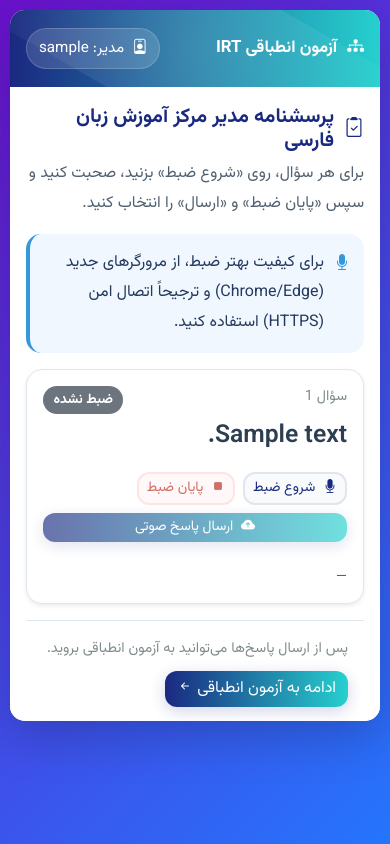
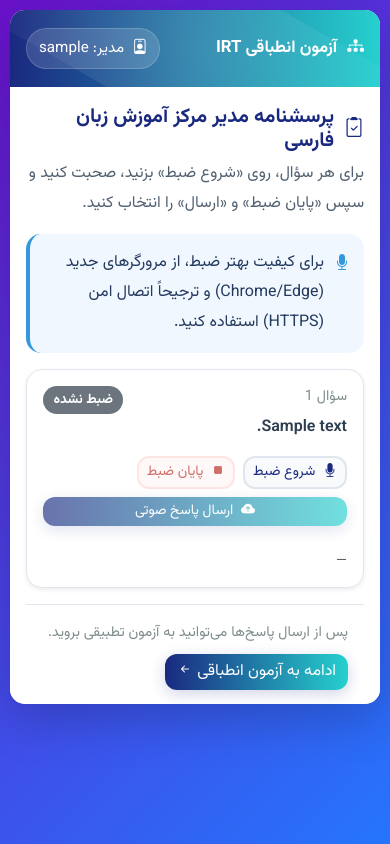
Before and after one commit to mojtabaalmasi/adaptive_test, a Flask app: template templates/manager_survey.html in a window 390 px wide. Run offline with Flask 3, Linux system fonts and the light colour scheme; the template is opened without the code that fills it: most values are stand-ins (such as "Sample title", 1, 10 or a date in 2020); parts of the project's set-up code (start-up, migrations or seed data) failed here and were passed over; some libraries are stand-ins or nearby versions.

Commit message:
Update manager_survey.html

```diff
--- a/templates/manager_survey.html
+++ b/templates/manager_survey.html
@@ -1,4 +1,4 @@
-<!-- templates/manager_survey.html (FIXED) -->
+<!-- templates/manager_survey.html (FINAL - consistent typography) -->
 <!doctype html>
 <html lang="fa" dir="rtl">
 <head>
@@ -6,12 +6,16 @@
   <meta name="viewport" content="width=device-width,initial-scale=1" />
   <title>پرسشنامه مدیر مرکز | آزمون انطباقی</title>
 
-  <link href="https://cdn.jsdelivr.net/npm/bootstrap@5.3.3/dist/css/bootstrap.rtl.min.css" rel="stylesheet" integrity="sha384-..." crossorigin="anonymous">
+  <!-- Bootstrap 5 (RTL) -->
+  <link href="https://cdn.jsdelivr.net/npm/bootstrap@5.3.3/dist/css/bootstrap.rtl.min.css" rel="stylesheet">
+  <!-- Bootstrap Icons -->
   <link href="https://cdn.jsdelivr.net/npm/bootstrap-icons@1.11.3/font/bootstrap-icons.css" rel="stylesheet">
+  <!-- Font -->
   <link href="https://fonts.googleapis.com/css2?family=Vazirmatn:wght@300;400;500;600;700&display=swap" rel="stylesheet">
 
   <style>
     *{ box-sizing:border-box; }
+
     body{
       font-family:'Vazirmatn','Vazir',Tahoma,sans-serif;
       min-height:100vh;
@@ -23,6 +27,7 @@
       justify-content:center;
       align-items:flex-start;
     }
+
     .app-shell{
       width:100%;
       max-width: 980px;
@@ -32,6 +37,7 @@
       box-shadow:0 15px 50px rgba(0,0,0,.2);
       animation: fadeIn .8s ease;
     }
+
     .app-header{
       background: linear-gradient(90deg, #1a2980 0%, #26d0ce 100%);
       color:#fff;
@@ -49,6 +55,7 @@
       background: radial-gradient(circle, rgba(255,255,255,0.12) 0%, rgba(255,255,255,0) 70%);
       transform: rotate(30deg);
     }
+
     .app-header-inner{
       position:relative;
       z-index:1;
@@ -58,6 +65,7 @@
       gap:12px;
       justify-content:space-between;
     }
+
     .brand{
       display:flex;
       align-items:center;
@@ -69,6 +77,7 @@
       white-space:nowrap;
     }
     .brand i{ opacity:.95; }
+
     .user-pill{
       display:flex;
       align-items:center;
@@ -80,10 +89,12 @@
       font-size:.95rem;
       white-space:nowrap;
     }
+
     .content{
       padding: 22px 24px 0;
       background:#fff;
     }
+
     .page-title{
       color:#1a2980;
       font-weight:700;
@@ -93,12 +104,14 @@
       align-items:center;
       gap:10px;
     }
+
     .page-subtitle{
       color:#516070;
       line-height:1.9;
       margin:0 0 14px;
       font-size:1rem;
     }
+
     .hint{
       background:#f0f7ff;
       border-radius:15px;
@@ -112,6 +125,8 @@
       margin-bottom: 16px;
     }
     .hint i{ color:#3498db; margin-top:2px; }
+
+    /* Question card */
     .q-card{
       border: 1px solid #e0e6ed !important;
       border-radius: 16px !important;
@@ -123,22 +138,30 @@
       box-shadow: 0 14px 30px rgba(0,0,0,.10) !important;
       border-color:#cfe2ff !important;
     }
+
     .q-meta{
       color:#7f8c8d;
       font-size:.9rem;
       margin-bottom:6px;
     }
+
+    /* FIX: use body-like text sizing (not heading sizing) */
     .q-text{
       color:#2c3e50;
       font-weight:600;
       line-height:1.9;
       margin: 0 0 12px;
+      font-size: 1.05rem; /* consistent with your other pages */
     }
+
     .status-badge{
       font-size:.85rem;
       padding:.45rem .65rem;
       border-radius:999px;
+      white-space:nowrap;
     }
+
+    /* Buttons */
     .btn-grad{
       background: linear-gradient(90deg, #1a2980 0%, #26d0ce 100%) !important;
       border: none !important;
@@ -151,6 +174,7 @@
       transform: translateY(-2px);
       box-shadow: 0 7px 20px rgba(26,41,128,.30);
     }
+
     .btn-soft{
       background:#f8fafc !important;
       border: 2px solid #e0e6ed !important;
@@ -163,6 +187,7 @@
       box-shadow: 0 6px 16px rgba(0,0,0,0.08);
       border-color:#cfe2ff !important;
     }
+
     .btn-danger-soft{
       background:#fff5f5 !important;
       border: 2px solid #ffd6d6 !important;
@@ -175,7 +200,10 @@
       box-shadow: 0 6px 16px rgba(0,0,0,0.08);
       border-color:#ffb3b3 !important;
     }
+
     .btn-wide{ min-width: 200px; }
+
+    /* Recording */
     .rec-dot{
       display:inline-block;
       width:8px;height:8px;border-radius:50%;
@@ -185,6 +213,8 @@
       animation: blink 1s infinite;
     }
     @keyframes blink{ 50%{ opacity: .2; } }
+
+    /* Sticky footer */
     .sticky-footer{
       position: sticky;
       bottom: 0;
@@ -193,33 +223,39 @@
       padding: 14px 16px;
       margin-top: 16px;
     }
+
     .footer-note{
       color:#7f8c8d;
       font-size:.9rem;
       line-height:1.9;
     }
+
     @keyframes fadeIn{
       from{opacity:0; transform: translateY(20px);}
       to{opacity:1; transform: translateY(0);}
     }
+
     @media (max-width: 768px){
       body{ padding: 10px; }
       .app-shell{ border-radius: 15px; }
       .content{ padding: 18px 16px 0; }
       .app-header{ padding: 18px 16px; }
       .btn-wide{ min-width: 100%; }
+      .q-text{ font-size: 1rem; }
     }
   </style>
 </head>
 
 <body>
   <div class="app-shell">
+
     <header class="app-header">
       <div class="app-header-inner">
         <a class="brand" href="{{ url_for('index') }}">
           <i class="bi bi-diagram-3-fill"></i>
           آزمون انطباقی IRT
         </a>
+
         <div class="user-pill">
           <i class="bi bi-person-badge"></i>
           مدیر: {{ user_name or '---' }}
@@ -250,31 +286,34 @@
           <div class="col-12">
             <div class="card q-card shadow-sm">
               <div class="card-body p-3 p-md-4">
+
                 <div class="d-flex align-items-start justify-content-between gap-2">
-                  <div>
+                  <div class="pe-1">
                     <div class="q-meta">سؤال {{ loop.index }}</div>
-                    <h2 class="q-text">{{ q.text }}</h2>
+
+                    <!-- FIX: use <p> instead of <h2> to avoid big default heading sizes -->
+                    <p class="q-text">{{ q.text }}</p>
                   </div>
+
                   <span class="badge bg-secondary status-badge" data-status>ضبط نشده</span>
                 </div>
 
                 <div class="d-flex flex-wrap align-items-center gap-2">
-                  <button class="btn btn-soft btn-sm" data-start>
+                  <button class="btn btn-soft btn-sm" data-start type="button">
                     <i class="bi bi-mic-fill me-1"></i>
                     شروع ضبط
                   </button>
 
-                  <button class="btn btn-danger-soft btn-sm" data-stop disabled>
+                  <button class="btn btn-danger-soft btn-sm" data-stop type="button" disabled>
                     <i class="bi bi-stop-fill me-1"></i>
                     پایان ضبط
                   </button>
 
-                  <button class="btn btn-grad btn-sm btn-wide" data-upload disabled>
+                  <button class="btn btn-grad btn-sm btn-wide" data-upload type="button" disabled>
                     <i class="bi bi-cloud-arrow-up-fill me-1"></i>
                     ارسال پاسخ صوتی
                   </button>
 
-                  <!-- اضافه شد: دانلود دقیق همان blob -->
                   <a class="btn btn-soft btn-sm d-none" data-download href="#" download>
                     <i class="bi bi-download me-1"></i>
                     دانلود فایل ضبط‌شده
@@ -302,7 +341,7 @@
         </div>
 
         <div class="sticky-footer d-flex flex-column flex-md-row justify-content-between align-items-start align-items-md-center gap-2">
-          <div class="footer-note">پس از ارسال پاسخ‌ها می‌توانید به آزمون انطباقی بروید.</div>
+          <div class="footer-note">پس از ارسال پاسخ‌ها می‌توانید به آزمون تطبیقی بروید.</div>
           <a href="{{ url_for('test') }}" class="btn btn-grad">
             ادامه به آزمون انطباقی
             <i class="bi bi-arrow-left-short"></i>
@@ -319,14 +358,13 @@
     </main>
   </div>
 
-  <script src="https://cdn.jsdelivr.net/npm/bootstrap@5.3.3/dist/js/bootstrap.bundle.min.js" integrity="sha384-..." crossorigin="anonymous"></script>
+  <script src="https://cdn.jsdelivr.net/npm/bootstrap@5.3.3/dist/js/bootstrap.bundle.min.js"></script>
 
   <script>
     // --- Shared stream ---
     let sharedStream = null;
 
     async function getStream() {
-      // Secure context check (helps explain silent failures)
       if (!window.isSecureContext) {
         throw new Error("برای ضبط باید صفحه روی HTTPS یا localhost باشد.");
       }
@@ -426,12 +464,10 @@
         recorder = null;
       }
 
-      // شروع: UI اولیه
       resetUI();
 
       btnStart.addEventListener('click', async () => {
         try {
-          // reset playback/download from prior attempt
           safeRevokeUrl(objectUrl);
           objectUrl = null;
           player.classList.add('d-none');
@@ -471,7 +507,6 @@
             lastMime = realType;
             blob = new Blob(chunks, { type: realType });
 
-            // اگر خروجی خیلی کوچک است، احتمالاً داده صوتی نداشتیم
             if (!blob || blob.size < 1000) {
               msg.textContent = "فایل خروجی بسیار کوچک است؛ احتمالاً ورودی میکروفون صدا نداشته یا مرورگر خروجی بی‌صدا تولید کرده است.";
               statusBadge.className = 'badge bg-danger status-badge';
@@ -481,13 +516,11 @@
               return;
             }
 
-            // Player
             objectUrl = URL.createObjectURL(blob);
             player.src = objectUrl;
             player.classList.remove('d-none');
             player.load();
 
-            // Download link (always consistent)
             const ext = extFromMime(realType);
             btnDownload.download = `answer_q${qid}.${ext}`;
             btnDownload.href = objectUrl;
@@ -502,7 +535,6 @@
             msg.textContent = `فایل آماده است. (type=${realType}, size=${blob.size} bytes)`;
           };
 
-          // start with timeslice to improve reliability across browsers
           recorder.start(1000);
 
           btnStart.disabled = true;
@@ -523,9 +555,7 @@
 
       btnStop.addEventListener('click', () => {
         try {
-          if (recorder && recorder.state === 'recording') {
-            recorder.stop();
-          }
+          if (recorder && recorder.state === 'recording') recorder.stop();
         } finally {
           btnStart.disabled = false;
           btnStop.disabled = true;
```
